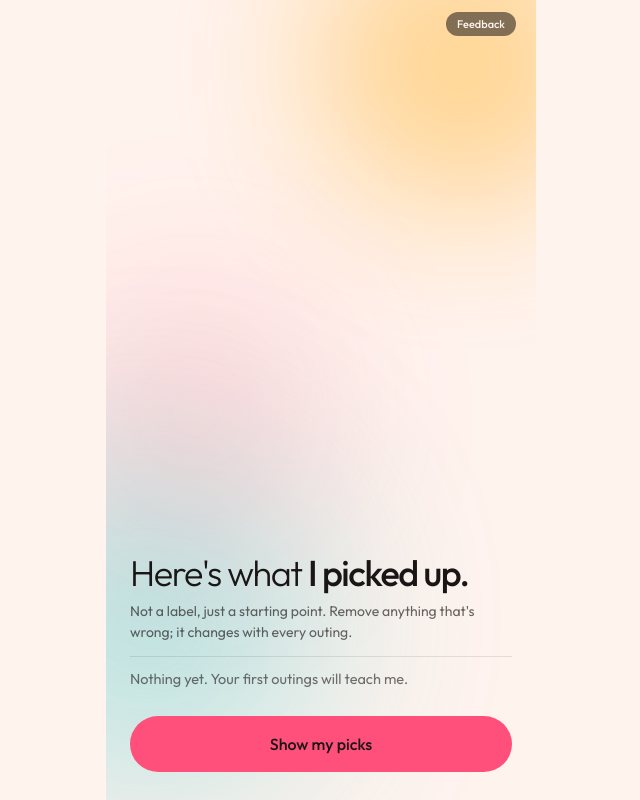
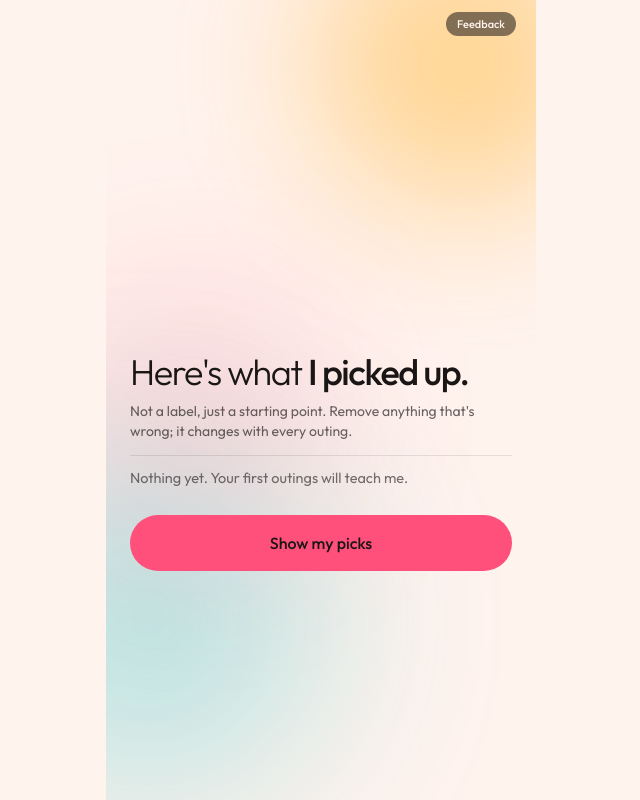
Before and after one commit to tcsrilakshmi96/FETA, a Next.js app: page /picked-up in a window 1280 px wide. Shown: the whole page, without its empty margins (319-959 px from the left). Built offline with nearby package versions, Linux system fonts and the light colour scheme.

Commit message:
Here's what I picked up: the photo pile shrinks to fit above the text, so they never overlap on short screens (WhatsApp's browser)
Co-Authored-By: Claude Opus 5.5 <noreply@anthropic.com>

```diff
--- a/components/PickedUp.module.css
+++ b/components/PickedUp.module.css
@@ -1,23 +1,30 @@
+/* The photo pile takes the space left above the text and shrinks on short
+   screens (say, inside WhatsApp's browser), so the two never overlap. */
 .screen {
   position: absolute;
   inset: 0;
+  display: flex;
+  flex-direction: column;
+  padding: 60px 24px 28px;
+  overflow-y: auto;
 }
 
 /* Yes-photos fly in from off screen and settle in a loose pile. */
 .collage {
-  position: absolute;
-  left: 0;
-  right: 0;
-  top: 60px;
-  height: 260px;
+  position: relative;
+  flex: 1 1 260px;
+  min-height: 140px;
+  max-height: 280px;
+  margin-bottom: 14px;
+  container-type: size;
 }
 
 .tile {
   position: absolute;
-  left: calc(50% - 75px);
-  top: 16px;
-  width: 150px;
-  height: 196px;
+  left: calc(50% - 29cqh);
+  top: 8cqh;
+  width: 58cqh;
+  height: 75cqh;
   border-radius: 20px;
   overflow: hidden;
   background: #6a4a40;
@@ -30,10 +37,7 @@
 }
 
 .bottom {
-  position: absolute;
-  left: 24px;
-  right: 24px;
-  bottom: 28px;
+  flex: none;
   display: flex;
   flex-direction: column;
 }
```
